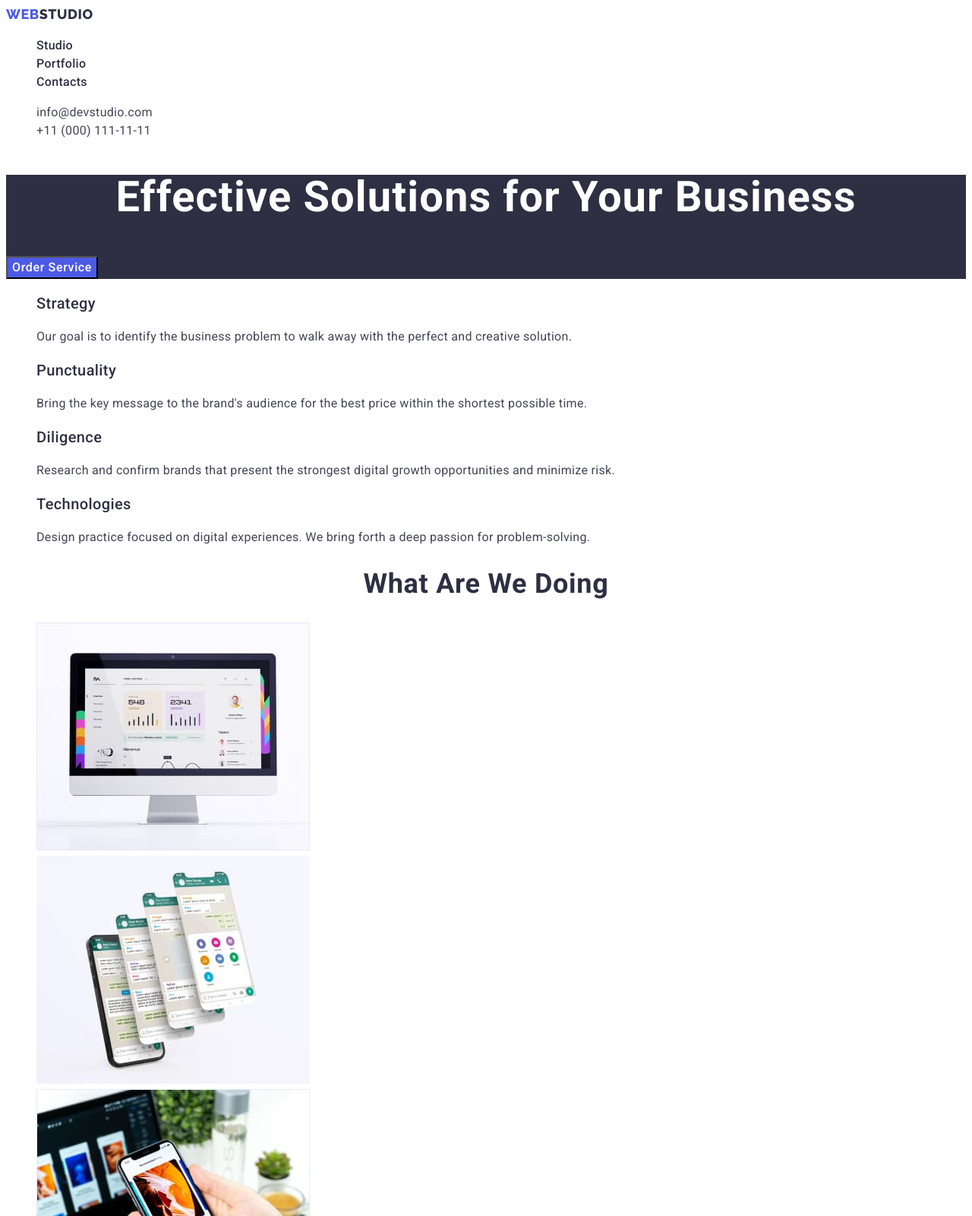
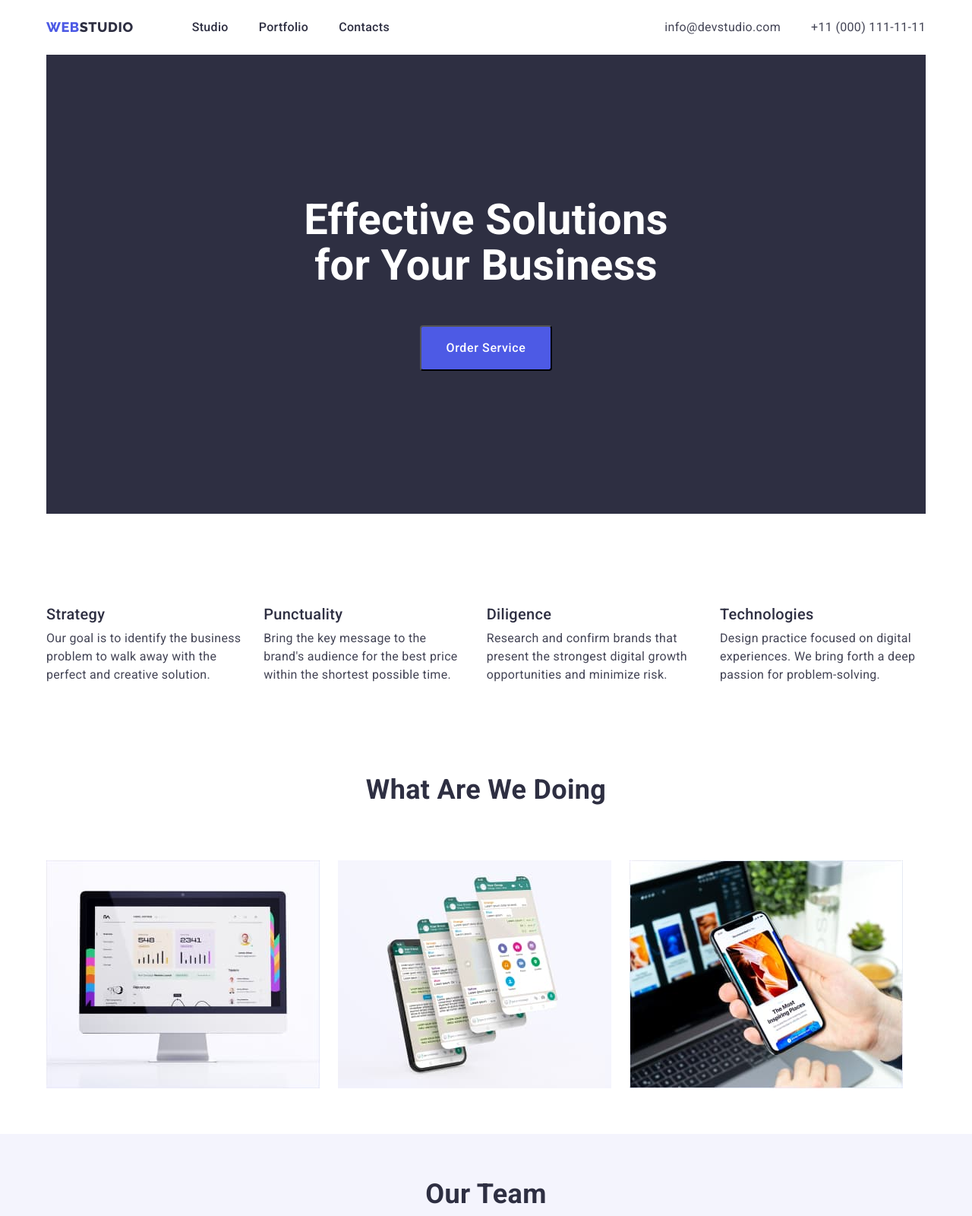
Before and after one commit to asaljakin/goit-markup-hw-03, a plain HTML site: page index.html in a window 1280 px wide. Shown: the top 1600 px of the page at 76% size. Drawn offline with nearby package versions, Linux system fonts and the light colour scheme.

Commit message:
create flex

```diff
--- a/css/styles.css
+++ b/css/styles.css
@@ -23,6 +23,28 @@
 /* ============= /VARIABLES ============= */
 
 /* ============= COMMON STYLES ============= */
+h1,
+h2,
+h3,
+h4,
+h5,
+h6,
+p {
+    margin-top: 0;
+    margin-bottom: 0;
+}
+
+ul,
+ol {
+    padding-left: 0;
+    margin-top: 0;
+    margin-bottom: 0;
+}
+
+img {
+    display: block;
+}
+
 .list {
     list-style-type: none;
 }
@@ -38,7 +60,7 @@ button {
     font-size: var(--main-font-size);
     font-weight: var(--medium-font-weight);
     line-height: 1.5;
-    letter-spacing: 0.64px;
+    letter-spacing: 0.04em;
 }
 
 body {
@@ -47,23 +69,81 @@ body {
     color: var(--slate-color);
     background: var(--white-color);
     line-height: 1.5;
-    letter-spacing: 0.32px;
+    letter-spacing: 0.02em;
+}
+
+.container {
+    max-width: 1158px;
+    margin-left: auto;
+    margin-right: auto;
+    padding-left: 15;
+    padding-right: 15;
+}
+
+.section {
+    padding-top: 60px;
+    padding-bottom: 60px;
+}
+
+.section-title {
+    text-align: center;
+    color: var(--navy-blue-color);
+    font-size: var(--h2-font-size);
+    line-height: 1.11;
+    text-transform: capitalize;
+    margin-bottom: 72px;
+}
+
+.visually-hidden {
+    position: absolute;
+    width: 1px;
+    height: 1px;
+    margin: -1px;
+    border: 0;
+    padding: 0;
+    white-space: nowrap;
+    clip-path: inset(100%);
+    clip: rect(0 0 0 0);
+    overflow: hidden;
 }
 /* ============= /COMMON STYLES ============= */
 
 /* ============= PAGE HEADER ============= */
+.page-header {
+    padding-top: 24px;
+    padding-bottom: 24px;
+}
+
+.page-header-container {
+    display: flex;
+    justify-content: space-between;
+}
+
+.header-nav {
+    display: flex;
+    align-items: center;
+    width: 100%;
+    max-width: 452px;
+    justify-content: space-between;
+}
+
 .logotype {
     color: var(--iris-color);
     font-family: var(--secondary-font);
     font-size: var(--logo-font-size);
     font-weight: var(--logo-font-weight);
     line-height: 1.17;
-    letter-spacing: 0.54px;
+    letter-spacing: 0.03em;
     text-transform: uppercase;
 }
 
 .header-logo-color{
     color: var(--navy-blue-color);
+}
+
+.nav-menu {
+    display: flex;
+    column-gap: 40px;
 }
 
 .nav-menu-link {
@@ -73,6 +153,11 @@ body {
 
 .contacts {
     font-style: normal;
+}
+
+.contacts-list {
+    display: flex;
+    column-gap: 40px;
 }
 
 .nav-menu-link:hover,
@@ -85,20 +170,37 @@ body {
 
 /* ============= PAGE HERO ============= */
 .hero {
+    /* padding: 188px 472px 48px; */
     background: var(--navy-blue-color);
+    padding-top: 188px;
+    padding-bottom: 188px;
+    margin-bottom: 60px;
+}
+
+.hero-container {
+    display: flex;
+    flex-direction: column;
+    row-gap: 48px;
+    align-items: center;
 }
 
 .hero-title {
+    width: 496px;
     text-align: center;
     color: var(--white-color);
     font-size: var(--hero-font-size);
     line-height: 1.07;
-    letter-spacing: 1.12px;
+
 }
 
 .hero-btn {
+    display: inline-flex;
+    padding: 16px 32px;
+    align-items: flex-start;
+    gap: 10px;
     background: var(--iris-color);
     color: var(--white-color);
+    border-radius: 4px;
 }
 
 .hero-btn:hover,
@@ -108,33 +210,49 @@ body {
 /* ============= /PAGE HERO ============= */
 
 /* ============= PAGE BENEFITS ============= */
-.benefits-title {
+.benefits-list {
+    display: flex;
+    column-gap: 24px;
+}
+
+.benefits-list-item{
+    flex-basis: calc(100% - 3 * 24) / 4;
+}
+
+.benefits-list-title {
     color: var(--navy-blue-color);
     font-size: var(--h3-font-size);
     font-weight: var(--medium-font-weight);
     line-height: 1.2;
-    letter-spacing: 0.4px;
-}
+    margin-bottom: 8px;
+ }
 /* ============= /PAGE BENEFITS ============= */
 
 /* ============= PAGE WHAT DOING ============= */
-.what-doing-title {
-    text-align: center;
-    color: var(--navy-blue-color);
-    font-size: var(--h2-font-size);
-    line-height: 1.11;
-    letter-spacing: 0.72px;
-    text-transform: capitalize
+.what-doing-list {
+    display: flex;
+    column-gap: 24px;
+}
+
+.what-doing-list-item {
+    flex-basis: calc(100% - 2 * 24) / 3;
 }
 /* ============= /PAGE WHAT DOING ============= */
 
 /* ============= PAGE OUR TEAM ============= */
 .our-team {
     background-color: var(--cloude-color);
+    padding-bottom: 120px;
+}
+
+.team-list {
+    display: flex;
+    column-gap: 24px;
 }
 
 .team-list-item {
     background-color: var(--white-color);
+    flex-basis: calc(100% - 3* 24) / 4;
 }
 
 .team-main-title {
@@ -142,7 +260,7 @@ body {
     color: var(--navy-blue-color);
     font-size: var(--h2-font-size);
     line-height: 1.11;
-    letter-spacing: 0.72px;
+    /* letter-spacing: 0.045em; */
     text-transform: capitalize;
 }
 
@@ -151,7 +269,15 @@ body {
     font-size: var(--h3-font-size);
     font-weight: var(--medium-font-weight);
     line-height: 1.2;
-    letter-spacing: 0.4px;
+    margin-top: 32px;
+    margin-bottom: 8px;
+    text-align: center;
+    /* letter-spacing: 0.025em; */
+}
+
+.team-position {
+    margin-bottom: 32px;
+    text-align: center;
 }
 /* ============= /PAGE OUR TEAM ============= */
 
@@ -159,17 +285,43 @@ body {
 .page-footer {
     background: var(--navy-blue-color);
     color: var(--cloude-color);
+    padding-top: 100px;
+    padding-bottom: 100px;
+}
+
+.footer-container {
+    display: flex;
+    flex-direction: column;
+    row-gap: 16px;
 }
 
 .footer-logo-color {
     color: var(--cloude-color);
 }
+
+.footer-text{
+    width: 264px;
+}
 /* ============= /PAGE FOOTER ============= */
 
 /* ============= PORTFOLIO FILTERS ============= */
+.portfolio-cards {
+    padding-top: 96px;
+    padding-bottom: 120px;
+}
+
+.filters-list {
+    display: flex;
+    column-gap: 24px;
+    justify-content: center;
+    margin-bottom: 72px;
+}
+
 .filters-btn {
     background: var(--cloude-color);
     color: var(--iris-color);
+    padding: 12px 24px;
+    border-radius: 4px;
 }
 
 .filters-btn:hover,
@@ -180,11 +332,24 @@ body {
 /* ============= /PORTFOLIO FILTERS ============= */
 
 /* ============= PORTFOLIO PROJECT CARDS ============= */
+.project-cards-list {
+    display: flex;
+    flex-wrap: wrap;
+    gap: 48px 24px;
+}
+
 .project-cards-title{
     color: var(--navy-blue-color);
     font-size: var(--h3-font-size);
     font-weight: var(--medium-font-weight);
     line-height: 1.2;
-    letter-spacing: 0.4px;
+    margin-top: 32px;
+    margin-bottom: 8px;
+    margin-left: 16px;
+}
+
+.project-cards-text {
+    margin-bottom: 32px;
+    margin-left: 16px;
 }
 /* ============= /PORTFOLIO PROJECT CARDS ============= */
--- a/index.html
+++ b/index.html
@@ -11,11 +11,16 @@
       href="https://fonts.googleapis.com/css2?family=Raleway:wght@800&family=Roboto:wght@400;500;700&display=swap"
       rel="stylesheet"
     />
+    <link
+      rel="stylesheet"
+      href="https://cdn.jsdelivr.net/npm/modern-normalize@2.0.0/modern-normalize.min.css"
+    />
     <link rel="stylesheet" href="./css/styles.css" />
   </head>
   <body>
     <!-- HEADER -->
     <header class="page-header">
+      <div class="container page-header-container">
         <nav class="header-nav">
           <a class="logotype link" href="./index.html">
             Web<span class="header-logo-color">Studio</span>
@@ -25,7 +30,9 @@
               <a class="nav-menu-link link" href="./index.html">Studio</a>
             </li>
             <li class="nav-menu-item">
-            <a class="nav-menu-link link" href="./portfolio.html">Portfolio</a>
+              <a class="nav-menu-link link" href="./portfolio.html"
+                >Portfolio</a
+              >
             </li>
             <li class="nav-menu-item">
               <a class="nav-menu-link link" href="">Contacts</a>
@@ -33,7 +40,7 @@
           </ul>
         </nav>
         <address class="contacts">
-        <ul class="contacts list">
+          <ul class="contacts-list list">
             <li>
               <a class="contacts-link link" href="mailto:info@devstudio.com"
                 >info@devstudio.com</a
@@ -46,51 +53,57 @@
             </li>
           </ul>
         </address>
+      </div>
     </header>
 
     <main>
       <!-- HERO -->
-      <section class="hero">
+      <section class="hero container">
+        <div class="hero-container">
           <h1 class="hero-title">Effective Solutions for Your Business</h1>
           <button class="hero-btn" type="button">Order Service</button>
+        </div>
       </section>
       <!-- BENEFITS -->
-      <section class="benefits">
-        <h2 hidden>Our benefits</h2>
+      <section class="benefits section">
+        <div class="container">
+          <h2 class="section-title visually-hidden">Our benefits</h2>
           <ul class="benefits-list list">
-          <li class="benefits-list item">
-            <h3 class="benefits-title">Strategy</h3>
+            <li class="benefits-list-item">
+              <h3 class="benefits-list-title">Strategy</h3>
               <p class="benefits-text">
-              Our goal is to identify the business problem to walk away with the
-              perfect and creative solution.
+                Our goal is to identify the business problem to walk away with
+                the perfect and creative solution.
               </p>
             </li>
-          <li class="benefits-list item">
-            <h3 class="benefits-title">Punctuality</h3>
+            <li class="benefits-list-item">
+              <h3 class="benefits-list-title">Punctuality</h3>
               <p class="benefits-text">
                 Bring the key message to the brand's audience for the best price
                 within the shortest possible time.
               </p>
             </li>
-          <li class="benefits-list item">
-            <h3 class="benefits-title">Diligence</h3>
+            <li class="benefits-list-item">
+              <h3 class="benefits-list-title">Diligence</h3>
               <p class="benefits-text">
                 Research and confirm brands that present the strongest digital
                 growth opportunities and minimize risk.
               </p>
             </li>
-          <li class="benefits-list item">
-            <h3 class="benefits-title">Technologies</h3>
+            <li class="benefits-list-item">
+              <h3 class="benefits-list-title">Technologies</h3>
               <p class="benefits-text">
                 Design practice focused on digital experiences. We bring forth a
                 deep passion for problem-solving.
               </p>
             </li>
           </ul>
+        </div>
       </section>
       <!-- WHAT ARE WE DOING -->
-      <section class="what-doing">
-        <h2 class="what-doing-title">What are we doing</h2>
+      <section class="what-doing section">
+        <div class="container">
+          <h2 class="section-title">What are we doing</h2>
           <ul class="what-doing-list list">
             <li class="what-doing-list-item">
               <img
@@ -117,10 +130,12 @@
               />
             </li>
           </ul>
+        </div>
       </section>
       <!-- OUR TEAM -->
-      <section class="our-team">
-        <h2 class="team-main-title">Our Team</h2>
+      <section class="our-team section">
+        <div class="container">
+          <h2 class="section-title">Our Team</h2>
           <ul class="team-list list">
             <li class="team-list-item">
               <img
@@ -163,17 +178,20 @@
               <p class="team-position">UI Designer</p>
             </li>
           </ul>
+        </div>
       </section>
     </main>
     <!-- FOOTER -->
     <footer class="page-footer">
+      <div class="footer-container container">
         <a class="logotype link" href="./index.html">
           Web<span class="footer-logo-color">Studio</span>
         </a>
         <p class="footer-text">
-        Increase the flow of customers and sales for your business with digital
-        marketing & growth solutions.
+          Increase the flow of customers and sales for your business with
+          digital marketing & growth solutions.
         </p>
+      </div>
     </footer>
   </body>
 </html>
```
Also changed, not shown: portfolio.html (+19 -7 lines). Lines whose indentation alone changed are shown as unchanged.
